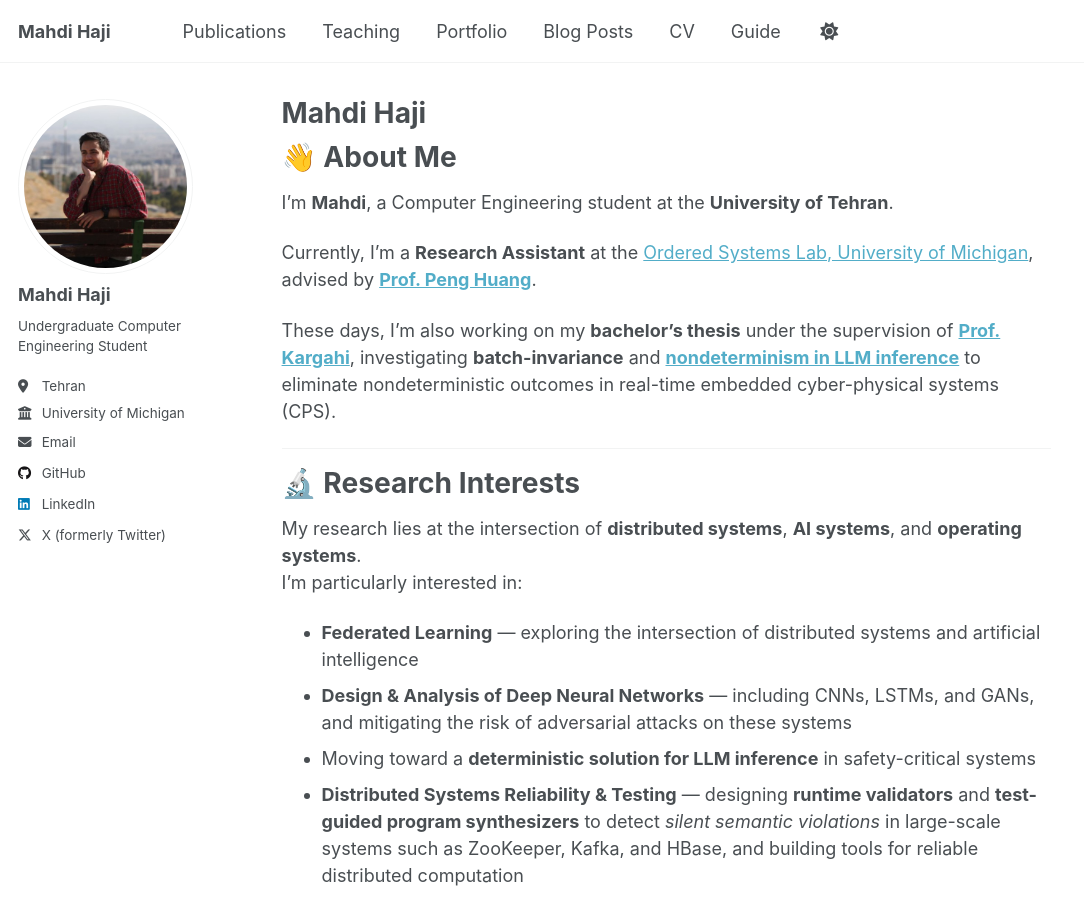
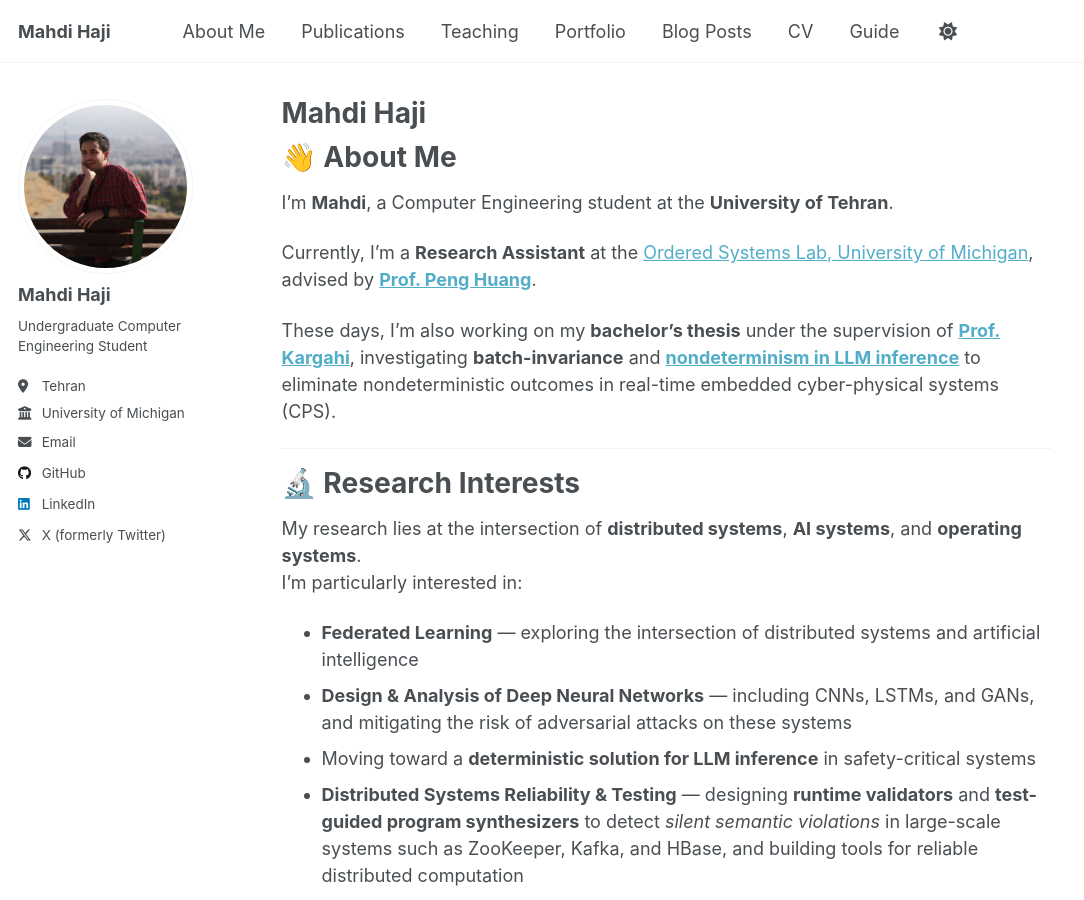
Before and after one commit to matahho/matahho.github.io, a Jekyll site: the page built from _pages/about.md, in a window 1280 px wide and 900 px high. Shown: the whole window, without its empty margins (0-1084 px from the left). Built offline with Jekyll 4.4.1, drawn with Linux system fonts in a browser that asks for light colours.

Commit message:
add about me tab

```diff
--- a/_data/navigation.yml
+++ b/_data/navigation.yml
@@ -8,6 +8,9 @@
 #      Markdown formatted page while the second is generated using JSON.
 
 main:
+  - title: "About Me"
+    url: /
+
   - title: "Publications"
     url: /publications/
 
```
